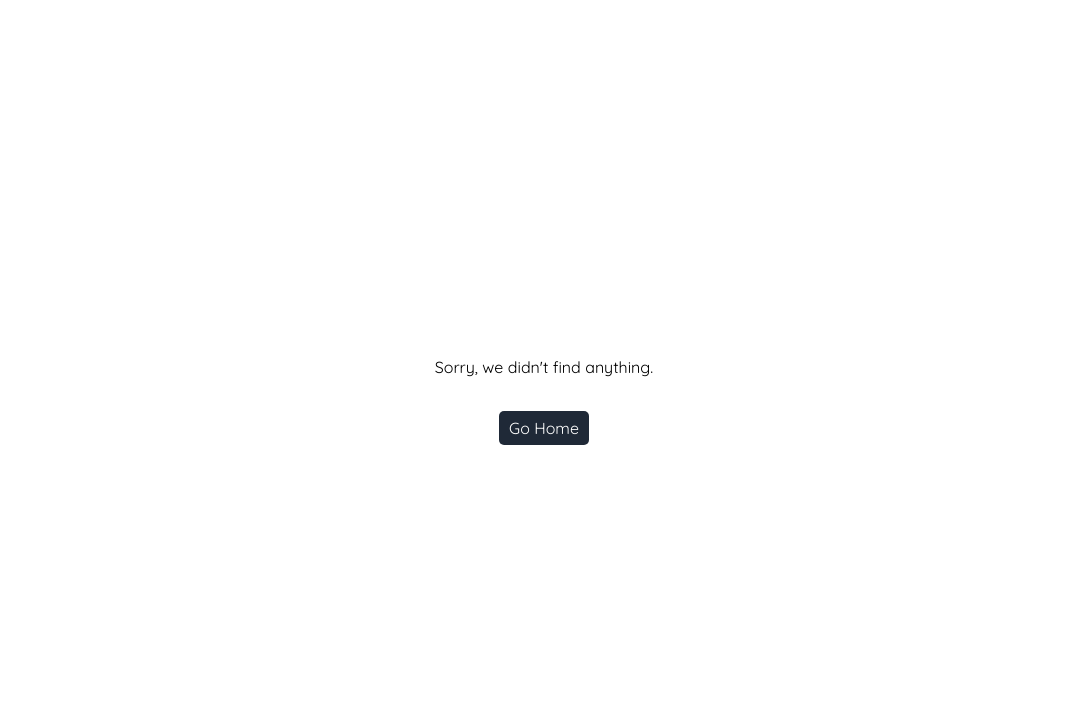
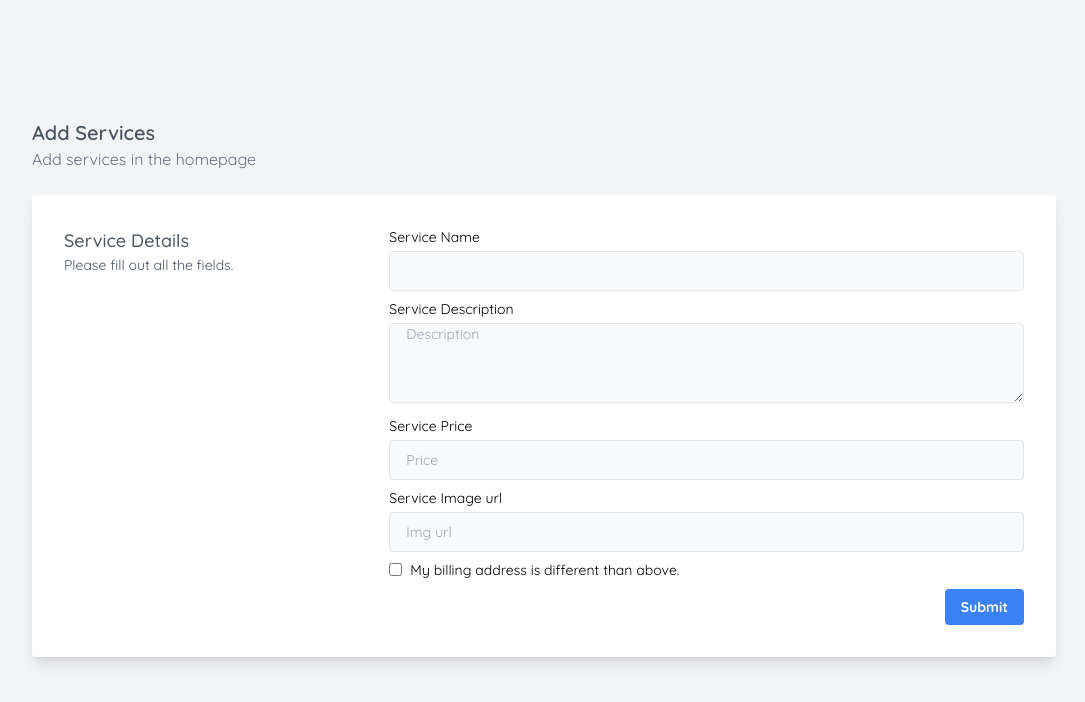
Before and after one commit to muhammadhafijur/framex-io, a React (Create React App) app: page /addservices in a window 1280 px wide. Shown: the top 702 px of the page, without its empty margins (96-1181 px from the left). Built offline with nearby package versions, Linux system fonts and the light colour scheme.

Commit message:
added add service, myorders, make admin page, changed icons, fixed dashboard

```diff
--- a/src/App.tsx
+++ b/src/App.tsx
@@ -13,6 +13,7 @@ import PrivateRoute from './Pages/PrivateRoute/PrivateRoute';
 import Dashboard from './Pages/Dashboard/Dashboard/Dashboard';
 import Login from './Pages/Login/Login/Login';
 import Register from './Pages/Login/Register/Register';
+import AddServices from './Pages/Dashboard/AddServices/AddServices';
 
 function App() {
   return (
@@ -32,6 +33,7 @@ function App() {
           <Route path='/register' element={<Register />} />
 
           <Route path='/dashboard' element={<Dashboard />} />
+          <Route path='/addservices' element={<AddServices />} />
 
 
           <Route path='/shop' element={
--- /dev/null
+++ b/src/Pages/Dashboard/AddServices/AddServices.tsx
@@ -0,0 +1,66 @@
+import React from 'react';
+
+const AddServices = () => {
+    return (
+        <div>
+            <form>
+<div className="min-h-screen p-6 bg-gray-100 flex items-center justify-center">
+  <div className="container max-w-screen-lg mx-auto">
+    <div>
+      <h2 className="font-semibold text-xl text-gray-600">Add Services</h2>
+      <p className="text-gray-500 mb-6">Add services in the homepage</p>
+
+      <div className="bg-white rounded shadow-lg p-4 px-4 md:p-8 mb-6">
+        <div className="grid gap-4 gap-y-2 text-sm grid-cols-1 lg:grid-cols-3">
+          <div className="text-gray-600">
+            <p className="font-medium text-lg">Service Details</p>
+            <p>Please fill out all the fields.</p>
+          </div>
+
+          <div className="lg:col-span-2">
+            <div className="grid gap-4 gap-y-2 text-sm grid-cols-1 md:grid-cols-5">
+              <div className="md:col-span-5">
+                <label htmlFor="full_name">Service Name</label>
+                <input type="text" id="full_name" className="h-10 border mt-1 rounded px-4 w-full bg-gray-50"  />
+              </div>
+
+              <div className="md:col-span-5">
+                <label htmlFor="desc">Service Description</label>
+                <textarea id="desc" className="h-20 border mt-1 rounded px-4 w-full bg-gray-50"  placeholder="Description" />
+              </div>
+              <div className="md:col-span-5">
+                <label htmlFor="price">Service Price</label>
+                <input type="number" id="price" className="h-10 border mt-1 rounded px-4 w-full bg-gray-50"  placeholder="Price" />
+              </div>
+              <div className="md:col-span-5">
+                <label htmlFor="img-url">Service Image url</label>
+                <input type="text" id="img-url" className="h-10 border mt-1 rounded px-4 w-full bg-gray-50"  placeholder="Img url" />
+              </div>
+
+
+              <div className="md:col-span-5">
+                <div className="inline-flex items-center">
+                  <input type="checkbox" name="billing_same" id="billing_same" className="htmlForm-checkbox" />
+                  <label htmlFor="billing_same" className="ml-2">My billing address is different than above.</label>
+                </div>
+              </div>
+
+              <div className="md:col-span-5 text-right">
+                <div className="inline-flex items-end">
+                  <input type="submit" className="bg-blue-500 hover:bg-blue-700 text-white font-bold py-2 px-4 rounded" />
+                </div>
+              </div>
+
+            </div>
+          </div>
+        </div>
+      </div>
+    </div>
+  </div>
+</div>
+        </form>
+        </div>
+    );
+};
+
+export default AddServices;
--- a/src/Pages/Dashboard/DashboardHome/DashboardHome.tsx
+++ b/src/Pages/Dashboard/DashboardHome/DashboardHome.tsx
@@ -4,7 +4,7 @@ import { Link, NavLink } from "react-router-dom";
 const DashboardHome = () => {
   return (
     <div>
-      <div className="h-screen hidden lg:block my-4 ml-4 shadow-lg relative w-80">
+      <div className="h-screen lg:block my-4 ml-4 shadow-lg relative w-80">
         <div className="bg-white h-full rounded-2xl dark:bg-gray-700">
           <NavLink
             to="/"
@@ -47,23 +47,16 @@ const DashboardHome = () => {
                     <path d="M1024 1131q0-64-9-117.5t-29.5-103-60.5-78-97-28.5q-6 4-30 18t-37.5 21.5-35.5 17.5-43 14.5-42 4.5-42-4.5-43-14.5-35.5-17.5-37.5-21.5-30-18q-57 0-97 28.5t-60.5 78-29.5 103-9 117.5 37 106.5 91 42.5h512q54 0 91-42.5t37-106.5zm-157-520q0-94-66.5-160.5t-160.5-66.5-160.5 66.5-66.5 160.5 66.5 160.5 160.5 66.5 160.5-66.5 66.5-160.5zm925 509v-64q0-14-9-23t-23-9h-576q-14 0-23 9t-9 23v64q0 14 9 23t23 9h576q14 0 23-9t9-23zm0-260v-56q0-15-10.5-25.5t-25.5-10.5h-568q-15 0-25.5 10.5t-10.5 25.5v56q0 15 10.5 25.5t25.5 10.5h568q15 0 25.5-10.5t10.5-25.5zm0-252v-64q0-14-9-23t-23-9h-576q-14 0-23 9t-9 23v64q0 14 9 23t23 9h576q14 0 23-9t9-23zm256-320v1216q0 66-47 113t-113 47h-352v-96q0-14-9-23t-23-9h-64q-14 0-23 9t-9 23v96h-768v-96q0-14-9-23t-23-9h-64q-14 0-23 9t-9 23v96h-352q-66 0-113-47t-47-113v-1216q0-66 47-113t113-47h1728q66 0 113 47t47 113z"></path>
                   </svg>
                 </span>
-                <span className="mx-4 text-sm font-normal">Services</span>
+                <span className="mx-4 text-sm font-normal">Add Services</span>
               </Link>
               <Link
                 to="/my-orders"
                 className="w-full font-thin uppercase text-gray-500 dark:text-gray-200 flex items-center p-4 my-2 transition-colors duration-200 justify-start hover:text-blue-500"
               >
                 <span className="text-left">
-                  <svg
-                    width="20"
-                    height="20"
-                    fill="currentColor"
-                    className="m-auto"
-                    viewBox="0 0 2048 1792"
-                    xmlns="http://www.w3.org/2000/svg"
-                  >
-                    <path d="M685 483q16 0 27.5-11.5t11.5-27.5-11.5-27.5-27.5-11.5-27 11.5-11 27.5 11 27.5 27 11.5zm422 0q16 0 27-11.5t11-27.5-11-27.5-27-11.5-27.5 11.5-11.5 27.5 11.5 27.5 27.5 11.5zm-812 184q42 0 72 30t30 72v430q0 43-29.5 73t-72.5 30-73-30-30-73v-430q0-42 30-72t73-30zm1060 19v666q0 46-32 78t-77 32h-75v227q0 43-30 73t-73 30-73-30-30-73v-227h-138v227q0 43-30 73t-73 30q-42 0-72-30t-30-73l-1-227h-74q-46 0-78-32t-32-78v-666h918zm-232-405q107 55 171 153.5t64 215.5h-925q0-117 64-215.5t172-153.5l-71-131q-7-13 5-20 13-6 20 6l72 132q95-42 201-42t201 42l72-132q7-12 20-6 12 7 5 20zm477 488v430q0 43-30 73t-73 30q-42 0-72-30t-30-73v-430q0-43 30-72.5t72-29.5q43 0 73 29.5t30 72.5z"></path>
-                  </svg>
+                <svg xmlns="http://www.w3.org/2000/svg" className="h-6 w-6" fill="none" viewBox="0 0 24 24" stroke="currentColor">
+  <path strokeLinecap="round" strokeLinejoin="round" strokeWidth={2} d="M3 3h2l.4 2M7 13h10l4-8H5.4M7 13L5.4 5M7 13l-2.293 2.293c-.63.63-.184 1.707.707 1.707H17m0 0a2 2 0 100 4 2 2 0 000-4zm-8 2a2 2 0 11-4 0 2 2 0 014 0z" />
+</svg>
                 </span>
                 <span className="mx-4 text-sm font-normal">My Orders</span>
               </Link>
@@ -72,16 +65,9 @@ const DashboardHome = () => {
                 className="w-full font-thin uppercase text-gray-500 dark:text-gray-200 flex items-center p-4 my-2 transition-colors duration-200 justify-start hover:text-blue-500"
               >
                 <span className="text-left">
-                  <svg
-                    width="20"
-                    height="20"
-                    fill="currentColor"
-                    className="m-auto"
-                    viewBox="0 0 2048 1792"
-                    xmlns="http://www.w3.org/2000/svg"
-                  >
-                    <path d="M960 0l960 384v128h-128q0 26-20.5 45t-48.5 19h-1526q-28 0-48.5-19t-20.5-45h-128v-128zm-704 640h256v768h128v-768h256v768h128v-768h256v768h128v-768h256v768h59q28 0 48.5 19t20.5 45v64h-1664v-64q0-26 20.5-45t48.5-19h59v-768zm1595 960q28 0 48.5 19t20.5 45v128h-1920v-128q0-26 20.5-45t48.5-19h1782z"></path>
-                  </svg>
+                <svg xmlns="http://www.w3.org/2000/svg" className="h-6 w-6" fill="none" viewBox="0 0 24 24" stroke="currentColor">
+  <path strokeLinecap="round" strokeLinejoin="round" strokeWidth={2} d="M8 7V3m8 4V3m-9 8h10M5 21h14a2 2 0 002-2V7a2 2 0 00-2-2H5a2 2 0 00-2 2v12a2 2 0 002 2z" />
+</svg>
                 </span>
                 <span className="mx-4 text-sm font-normal">Calendar</span>
               </Link>
@@ -126,16 +112,9 @@ const DashboardHome = () => {
                 className="w-full font-thin uppercase text-gray-500 dark:text-gray-200 flex items-center p-4 my-2 transition-colors duration-200 justify-start hover:text-blue-500"
               >
                 <span className="text-left">
-                  <svg
-                    width="20"
-                    fill="currentColor"
-                    height="20"
-                    className="h-5 w-5"
-                    viewBox="0 0 1792 1792"
-                    xmlns="http://www.w3.org/2000/svg"
-                  >
-                    <path d="M1088 1256v240q0 16-12 28t-28 12h-240q-16 0-28-12t-12-28v-240q0-16 12-28t28-12h240q16 0 28 12t12 28zm316-600q0 54-15.5 101t-35 76.5-55 59.5-57.5 43.5-61 35.5q-41 23-68.5 65t-27.5 67q0 17-12 32.5t-28 15.5h-240q-15 0-25.5-18.5t-10.5-37.5v-45q0-83 65-156.5t143-108.5q59-27 84-56t25-76q0-42-46.5-74t-107.5-32q-65 0-108 29-35 25-107 115-13 16-31 16-12 0-25-8l-164-125q-13-10-15.5-25t5.5-28q160-266 464-266 80 0 161 31t146 83 106 127.5 41 158.5z"></path>
-                  </svg>
+                <svg xmlns="http://www.w3.org/2000/svg" className="h-5 w-5" viewBox="0 0 20 20" fill="currentColor">
+  <path fillRule="evenodd" d="M11.49 3.17c-.38-1.56-2.6-1.56-2.98 0a1.532 1.532 0 01-2.286.948c-1.372-.836-2.942.734-2.106 2.106.54.886.061 2.042-.947 2.287-1.561.379-1.561 2.6 0 2.978a1.532 1.532 0 01.947 2.287c-.836 1.372.734 2.942 2.106 2.106a1.532 1.532 0 012.287.947c.379 1.561 2.6 1.561 2.978 0a1.533 1.533 0 012.287-.947c1.372.836 2.942-.734 2.106-2.106a1.533 1.533 0 01.947-2.287c1.561-.379 1.561-2.6 0-2.978a1.532 1.532 0 01-.947-2.287c.836-1.372-.734-2.942-2.106-2.106a1.532 1.532 0 01-2.287-.947zM10 13a3 3 0 100-6 3 3 0 000 6z" clipRule="evenodd" />
+</svg>
                 </span>
                 <span className="mx-4 text-sm font-normal">Settings</span>
               </Link>
--- /dev/null
+++ b/src/Pages/Dashboard/MakeAdmin/MakeAdmin.tsx
@@ -0,0 +1,64 @@
+import React from "react";
+
+const MakeAdmin = () => {
+  return (
+    <div>
+      <div>
+        <h1 className="text-center text-5xl bg-green-500 py-2 rounded">
+          Make an Admin
+        </h1>
+        <div>
+          <form>
+            <div className="min-h-screen p-6 bg-gray-100 flex items-center justify-center">
+              <div className="container max-w-screen-lg mx-auto">
+                <div>
+                  <h2 className="font-semibold text-xl text-gray-600">
+                    Add Admin
+                  </h2>
+                  <p className="text-gray-500 mb-6">
+                    Your feedback is important
+                  </p>
+
+                  <div className="bg-white rounded shadow-lg p-4 px-4 md:p-8 mb-6">
+                    <div className="grid gap-4 gap-y-2 text-sm grid-cols-1 lg:grid-cols-3">
+                      <div className="text-gray-600">
+                        <p className="font-medium text-lg">Admin Details</p>
+                        <p>Please fill out all the fields.</p>
+                      </div>
+
+                      <div className="lg:col-span-2">
+                        <div className="grid gap-4 gap-y-2 text-sm grid-cols-1 md:grid-cols-5">
+                          <div className="md:col-span-5">
+                            <label htmlFor="full_name">
+                              Enter Email to make admin
+                            </label>
+                            <input
+                              type="email"
+                              id="full_name"
+                              className="h-10 border mt-1 rounded px-4 w-full bg-gray-50"
+                            />
+                          </div>
+
+                          <div className="md:col-span-5 text-right">
+                            <div className="inline-flex items-end">
+                              <input
+                                type="submit"
+                                className="bg-blue-500 hover:bg-blue-700 text-white font-bold py-2 px-4 rounded"
+                              />
+                            </div>
+                          </div>
+                        </div>
+                      </div>
+                    </div>
+                  </div>
+                </div>
+              </div>
+            </div>
+          </form>
+        </div>
+      </div>
+    </div>
+  );
+};
+
+export default MakeAdmin;
--- /dev/null
+++ b/src/Pages/Dashboard/MyOrders/MyOrders.tsx
@@ -0,0 +1,73 @@
+import React, { useEffect, useState } from 'react';
+
+const MyOrders = () => {
+    const [orders, setOrders] = useState([])
+
+    // useEffect(() => {
+    //   fetch('')
+    //   .then(res => res.json())
+    //   .then(data => setOrders(data.filter(item => item.email === user.email)))
+    // }, [])
+
+
+    // const handleDelete = (id) => {
+    //     const proceed = window.confirm("Are you sure you want to delete ?");
+    //     if (proceed) {
+    //       const url = `https://dry-mountain-92011.herokuapp.com/order/${id}`;
+    //       fetch(url, {
+    //         method: "DELETE",
+    //       })
+    //         .then((res) => res.json())
+    //         .then((data) => {
+    //           if (data.deletedCount) {
+    //             alert(
+    //                     'Your file has been deleted.',
+    //                   )
+    //             const remaining = orders.filter((order) => order._id !== id);
+    //             setOrders(remaining);
+    //           }
+    //         });
+    //     }
+    //   };
+
+
+    return (
+        <div>
+            {/* <div>
+      <div className="w-3/4 mx-auto">
+      <h1 className="mb-8 text-4xl text-center">My Orders</h1>
+      <img className="rounded-full mb-2" src={user.photoURL} alt="" />
+      <h1 className="mb-4 text-xl ">Welcome to JustGo, <span className="font-bold text-gray-700">{user.displayName}</span></h1>
+      <h1 className="mb-8 text-xl ">Your Email, <span className="font-bold text-gray-700">{user.email}</span></h1>
+      <div class="flex bg-gray-800 text-white mb-8">
+        <h3 className="flex-grow pl-6 rounded mb-4 mr-2 py-4">Thumbnail</h3>
+        <h3 className="flex-grow pl-6 rounded mb-4 mr-2 py-4">Tour Title</h3>
+        <h3 className="flex-grow pl-6 rounded mb-4 mr-2 py-4">Price</h3>
+        <h3 className="flex-none pl-6 rounded mb-4 mr-2 py-4">Status</h3>
+        <h3 className="flex-grow pl-6 rounded mb-4 mr-2 py-4">Action</h3>
+      </div>
+      {orders.map((order) => (
+        <div class="flex" key={order._id}>
+          <img className="rounded h-14 w-24 mr-2 mb-2" src={order.car.img} alt="" />
+          <h3 className="flex-grow border-2 pl-4 rounded mb-4 mr-2 py-4">{order.car.Name}</h3>
+          <h3 className="flex-none border-2 px-4 rounded mb-4 mr-2 py-4">{order.car.Price}</h3>
+          <button
+            className="px-8 flex-none rounded mb-4 mr-2 py-4 bg-green-500"
+          >
+            {order.status}
+          </button>
+          <button
+            onClick={() => handleDelete(order._id)}
+            className="px-8 flex-none rounded mb-4 py-4 bg-red-500"
+          >
+            Delete
+          </button>
+        </div>
+      ))}
+    </div>
+    </div> */}
+        </div>
+    );
+};
+
+export default MyOrders;
```
